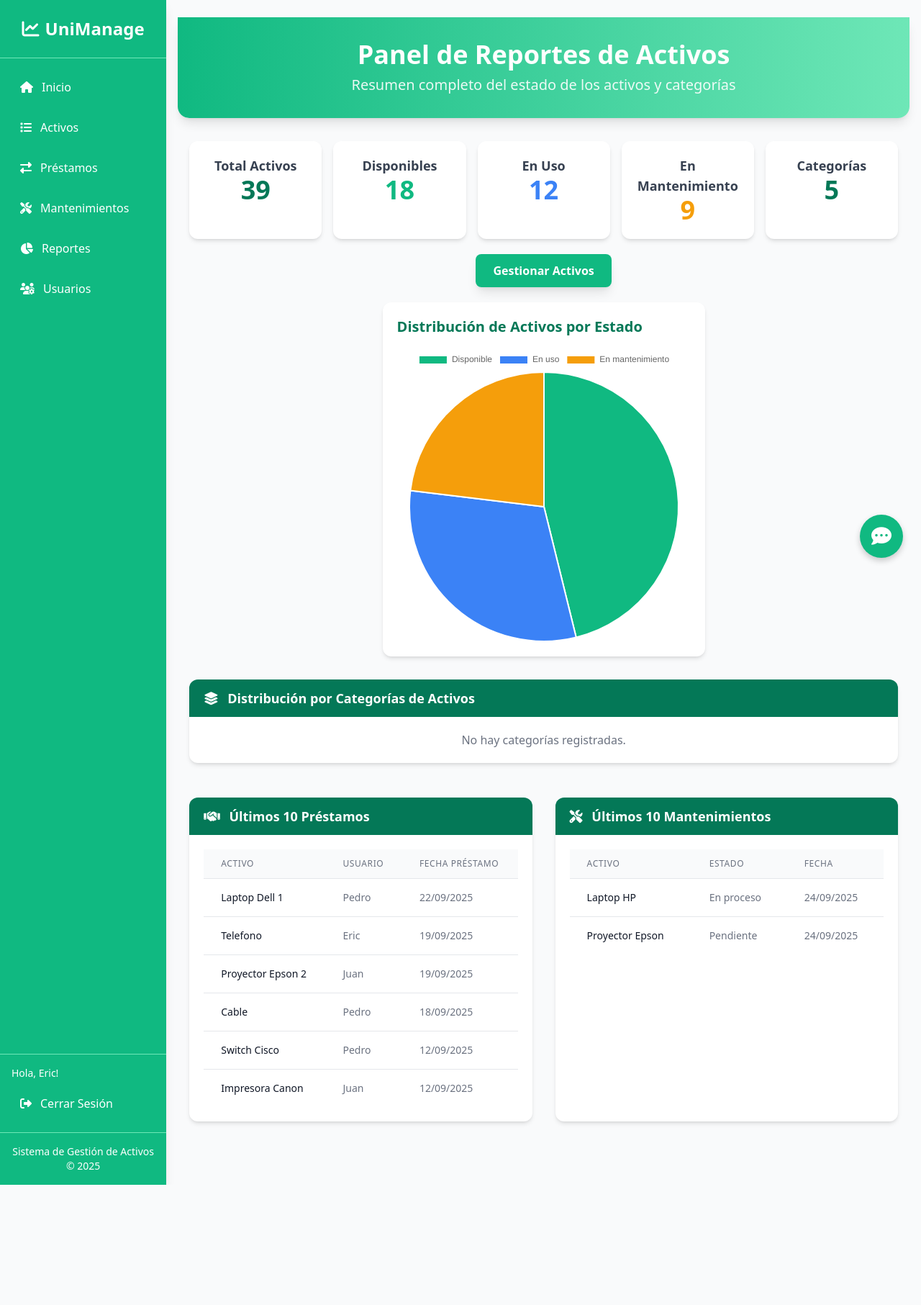
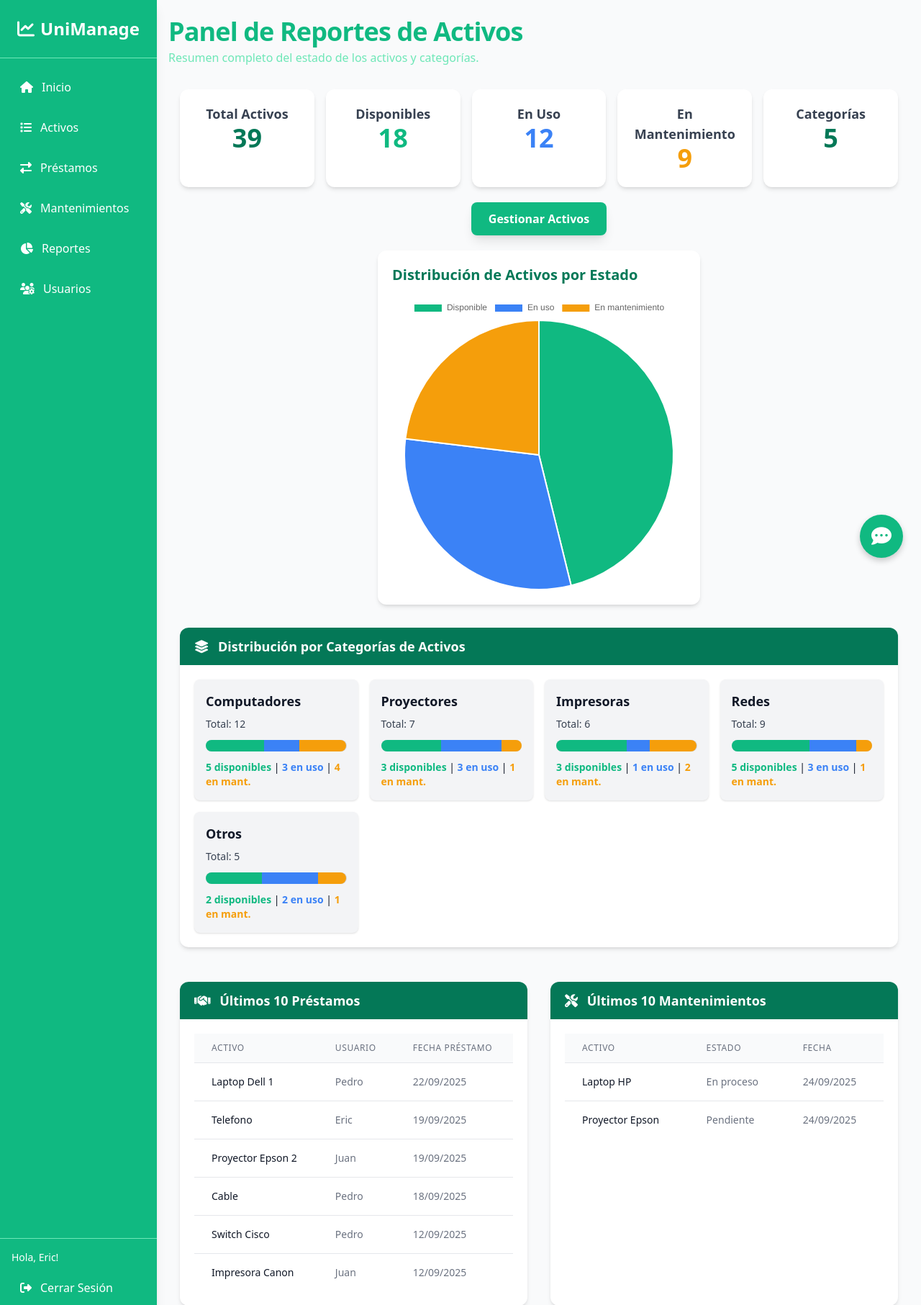
Before and after one commit to Mighty15/UniManage, a Django app: page / in a window 1280 px wide. Shown: the top 1813 px of the page at 72% size. Before the commit the page ends 1646 px from the top, so only its background shows below. Run offline with Django 5.2, Linux system fonts and the light colour scheme; a user stored in the database is signed in; data comes from the database, SQL or seed files in the repository; some libraries are stand-ins or nearby versions.

Commit message:
Distribucion de activos arreglada

```diff
--- a/apps/dashboard/templates/dashboard.html
+++ b/apps/dashboard/templates/dashboard.html
@@ -8,13 +8,10 @@
 
 {% block content %}
 <div class="max-w-7xl mx-auto">
-    <!-- Header -->
-    <div class="bg-gradient-to-r from-primary to-secondary text-white py-8 rounded-b-2xl shadow-lg mb-8">
-        <div class="container mx-auto px-4 text-center">
-            <h1 class="text-4xl font-bold mb-2">Panel de Reportes de Activos</h1>
-            <p class="text-xl opacity-90">Resumen completo del estado de los activos y categorías</p>
-        </div>
-    </div>
+    <header class="mb-8">
+        <h1 class="text-4xl font-bold text-primary tracking-tight">Panel de Reportes de Activos</h1>
+        <p class="text-secondary mt-1">Resumen completo del estado de los activos y categorías.</p>
+    </header>
 
     <!-- Main Content -->
     <div class="container mx-auto px-4 mb-16">
@@ -74,7 +71,7 @@
                         <div class="w-full bg-gray-300 rounded-full h-4 mt-3 flex">
                             <div class="bg-primary h-4 rounded-l-full" style="width: {{ item.disponibles_pct }}%"></div>
                             <div class="bg-status_blue h-4" style="width: {{ item.en_uso_pct }}%"></div>
-                            <div class="bg-status_yellow h-4 rounded-r-full" style="width: {{ item.remaining_pct_for_bar }}%"></div>
+                            <div class="bg-status_yellow h-4 rounded-r-full" style="width: {{ item.mantenimiento_pct }}%"></div>
                         </div>
                         <div class="mt-3 text-sm">
                             <span class="text-primary font-semibold">{{ item.disponibles }} disponibles</span> |
--- a/apps/dashboard/views.py
+++ b/apps/dashboard/views.py
@@ -43,7 +43,7 @@ def dashboard(request):
             mantenimiento_pct = round((mantenimiento / total) * 100, 2)
             # Se calcula un porcentaje restante para asegurar que la barra de progreso sume 100%,
             # compensando posibles errores de redondeo.
-            remaining_pct_for_bar = round(100 - (disponibles_pct + en_uso_pct), 2)
+            remaining_pct_for_bar = round(100 - (disponibles_pct + en_uso_pct + mantenimiento_pct), 2)
             if remaining_pct_for_bar < 0:
                 remaining_pct_for_bar = 0
         else:
@@ -73,8 +73,9 @@ def dashboard(request):
     asset_status_data = [available_assets, in_use_assets, maintenance_assets]
 
     # --- 5. Contexto para la Plantilla ---
+    print("DEBUG: data_by_category:", data_by_category)
     context = {
-        "data": data_by_category,
+        "data_by_category": data_by_category,
         "total_assets": total_assets,
         "available_assets": available_assets,
         "in_use_assets": in_use_assets,
--- a/core/settings.py
+++ b/core/settings.py
@@ -49,6 +49,7 @@ INSTALLED_APPS = [
     'apps.accounts', # Add the new accounts app
     'apps.chatbot',
     'apps.usermanagement',
+    'core',
 ]
 
 MIDDLEWARE = [
--- a/templates/base.html
+++ b/templates/base.html
@@ -23,6 +23,7 @@
         }
     </script>
     <link rel="stylesheet" href="https://cdnjs.cloudflare.com/ajax/libs/font-awesome/6.4.0/css/all.min.css">
+    <link rel="icon" href="{% static 'img/favicon.ico' %}" type="image/x-icon">
     <link rel="stylesheet" href="{% static 'css/styles.css' %}"> {# Link to custom stylesheet #}
     {% block extra_head %}{% endblock %} {# New block for extra head content #}
 </head>
```
Also changed, not shown: README.md, static/img/favicon.ico (added).
